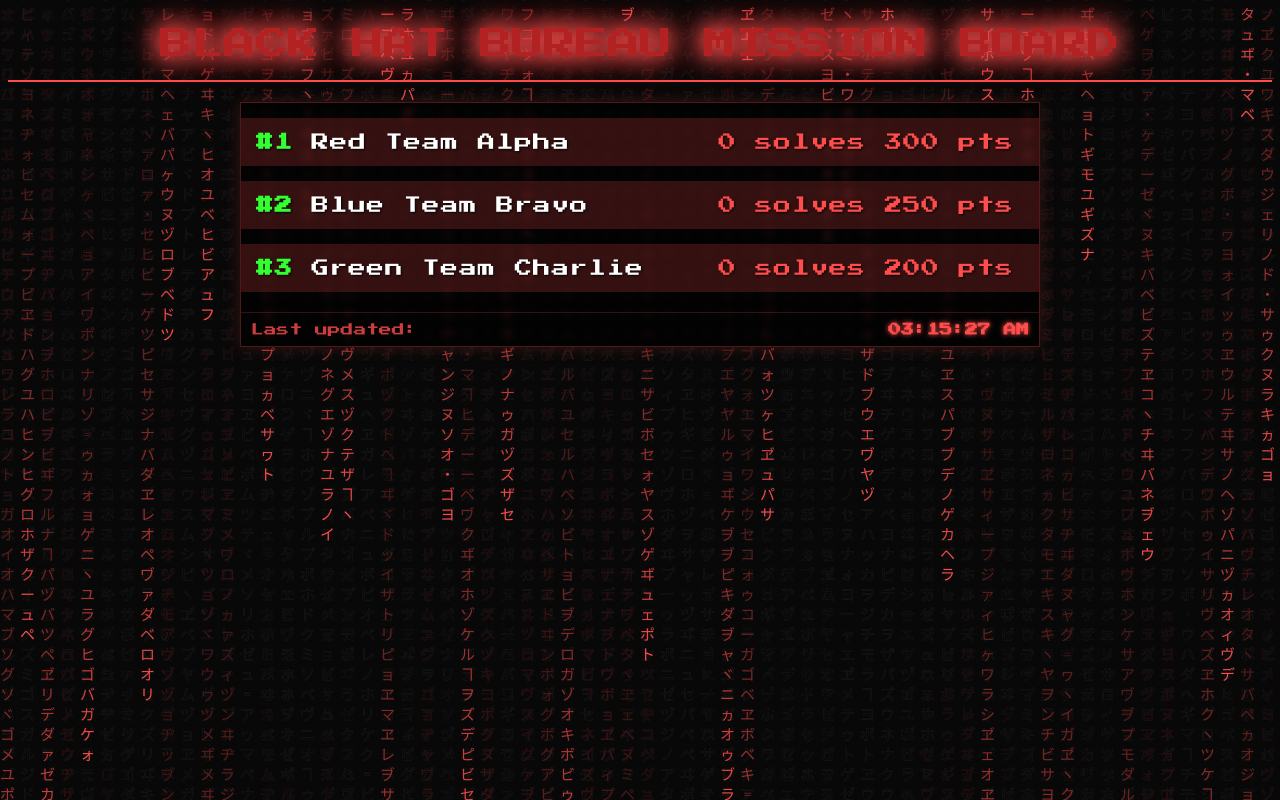
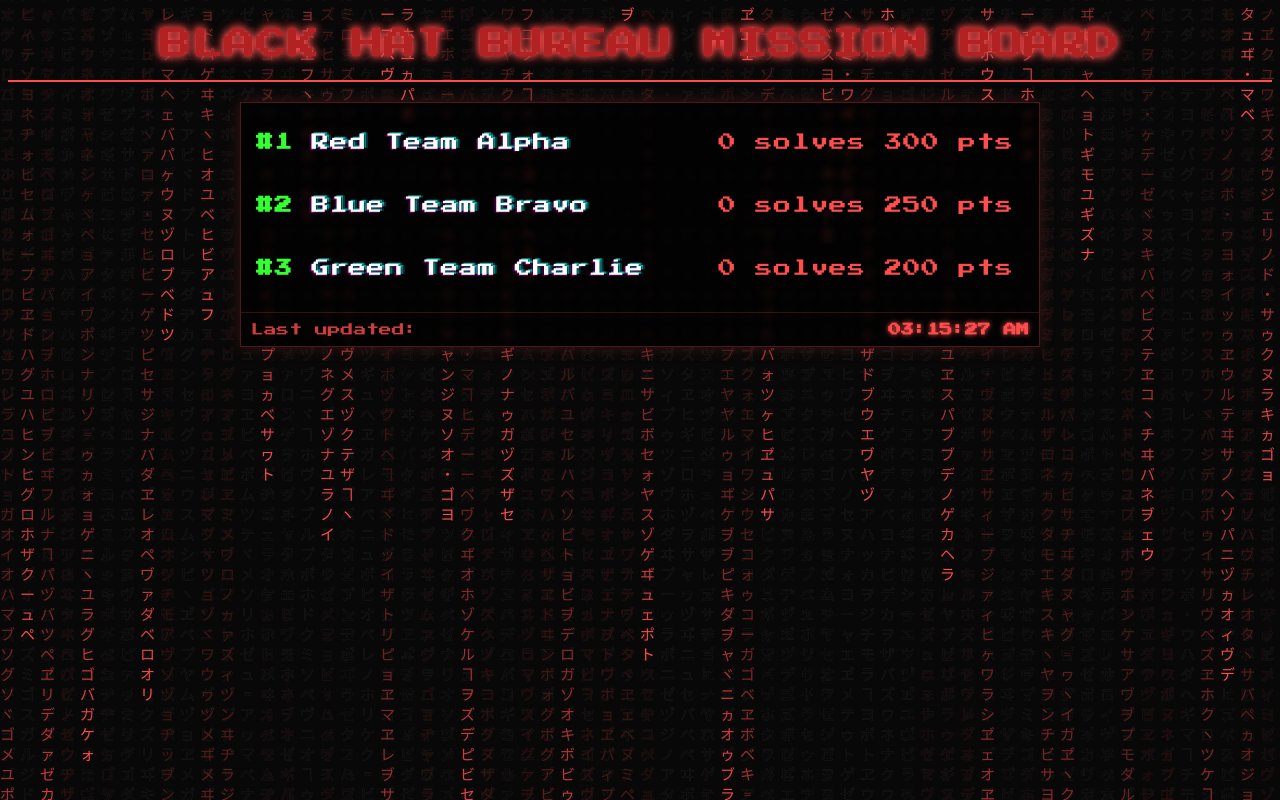
Before and after one commit to jondmarien/CTFd-Live-Scoreboard, a plain HTML site: page index.html in a window 1280 px wide. Drawn offline with Linux system fonts and the light colour scheme.

Commit message:
Kept member glitch on hover, added team name glitch w/o hover

```diff
--- a/assets/css/styles.css
+++ b/assets/css/styles.css
@@ -28,16 +28,6 @@ body {
 }
 
 /* Scoreboard Specific Styles */
-.hacker-header {
-    text-align: center;
-    font-size: 2em;
-    padding: 20px 0;
-    background-color: transparent;
-    border-bottom: 2px solid #ff4d4d;
-    text-transform: uppercase;
-    animation: glowText 1.5s infinite alternate;
-}
-
 .scoreboard {
     padding: 20px;
     max-width: 800px;
@@ -60,7 +50,8 @@ body {
     backdrop-filter: blur(3px); /* Frosted glass effect */
 }
 
-@media (max-width: 768px) {
+/* Modified scoreboard container for smaller screens (phones)*/
+@media (max-width: 968px) {
     .scoreboard-container {
       background-color: rgba(0, 0, 0, 0.85) !important;
       box-shadow: 0 0 10px rgba(255, 77, 77, 0.3);
@@ -76,7 +67,7 @@ body {
     border-top: 1px solid #ff4d4d;
 }
 
-/* Modified hacker-header with glitch effect */
+/* Hacker Header entries */
 .hacker-header {
     text-align: center;
     font-size: 2em;
@@ -84,11 +75,10 @@ body {
     background-color: transparent;
     border-bottom: 2px solid #ff4d4d;
     text-transform: uppercase;
-    animation: glowText 1.5s infinite alternate;
+    animation: glowText 3s infinite alternate; /* Increased from 1.5s to 3s */
     position: relative;
 }
 
-/* Glitch Effect for the header */
 .hacker-header::after {
     content: "Black Hat Bureau Mission Board";
     position: absolute;
@@ -101,20 +91,20 @@ body {
 }
 
 .hacker-header::before {
-    animation: glitch-animation 2s infinite linear;
+    animation: glitch-animation 4s infinite linear; /* Increased from 2s to 4s */
     color: #ff4d4d;
     z-index: -1;
-    text-shadow: 3px 0 #00ffff;
+    text-shadow: 2px 0 #00ffff; /* Reduced from 3px to 2px */
 }
 
 .hacker-header::after {
-    animation: glitch-animation 3s infinite linear;
+    animation: glitch-animation 6s infinite linear; /* Increased from 3s to 6s */
     color: #ff4d4d;
     z-index: -2;
-    text-shadow: -3px 0 #00ff00;
+    text-shadow: -2px 0 #00ff00; /* Reduced from -3px to -2px */
 }
 
-/* Add subtle glitch effect to team entries */
+/* Team entries */
 .team {
     position: relative;
     overflow: hidden;
@@ -146,11 +136,44 @@ body {
     z-index: -1;
 }
 
+/* Team header entries */
 .team-header {
     cursor: pointer;
     padding: 15px;
     background: rgba(255, 77, 77, 0.2);
     transition: all 0.3s ease;
+}
+
+.team-header .name {
+    position: relative;
+    color: #fff;
+    z-index: 1;
+}
+
+.team-header .name::before,
+.team-header .name::after {
+    content: attr(data-text);
+    position: absolute;
+    left: 0;
+    top: 0;
+    width: 100%;
+    height: 100%;
+    animation: team-glitch 2s infinite linear;
+    opacity: 0.7;
+}
+
+.team-header .name::before {
+    color: #00ffff;
+    z-index: -1;
+    text-shadow: 2px 0 rgba(0,255,255,0.3);
+    animation-delay: 0.2s;
+}
+
+.team-header .name::after {
+    color: #ff00ff;
+    z-index: -2;
+    text-shadow: -2px 0 rgba(255,0,255,0.3);
+    animation-delay: 0.4s;
 }
 
 .team-header:hover {
@@ -170,8 +193,11 @@ body {
     text-shadow: 1px 1px 2px rgba(0, 0, 0, 0.8);
     font-size: 1.1em;
     letter-spacing: 0.05em;
-  }
+    background: transparent !important;
+    overflow: visible;
+}
 
+/* Member entries */
 .members {
     max-height: 0;
     overflow: hidden;
@@ -199,6 +225,8 @@ body {
     color: #fff;
     transition: all 0.3s ease;
     margin-left: 10px;
+    background: transparent !important;
+    overflow: visible;
 }
 
 .member-score {
@@ -270,10 +298,14 @@ body {
     text-shadow: 0 0 5px #ff4d4d;
 }
 
-/* Existing Animations from Mission Panel */
+/* Enhanced Existing Animations from Mission Panel */
 @keyframes glowText {
-    0% { text-shadow: 0 0 5px #ff4d4d; }
-    100% { text-shadow: 0 0 20px #ff4d4d; }
+    0% {
+        text-shadow: 0 0 3px #ff4d4d, 0 0 7px #ff4d4d;
+    }
+    100% {
+        text-shadow: 0 0 10px #ff4d4d, 0 0 15px #ff4d4d; /* Reduced values */
+    }
 }
 
 /* Matrix Rain Animation */
@@ -316,12 +348,28 @@ body {
     }
 }
 
-/* Enhanced glow animation */
-@keyframes glowText {
-    0% {
-        text-shadow: 0 0 5px #ff4d4d, 0 0 10px #ff4d4d;
+@keyframes team-glitch {
+    0%, 100% {
+        transform: translate(0);
     }
-    100% {
-        text-shadow: 0 0 20px #ff4d4d, 0 0 30px #ff4d4d, 0 0 40px #ff4d4d;
+    20% {
+        transform: translate(-2px, 2px);
+    }
+    40% {
+        transform: translate(2px, -1px);
+    }
+    60% {
+        transform: translate(-1px, 1px);
+    }
+    80% {
+        transform: translate(1px, -2px);
     }
 }
+/*@keyframes glitch-animation {
+    0% { transform: translate(-2px, 2px); }
+    20% { transform: translate(2px, -2px); }
+    40% { transform: translate(-3px, 3px); }
+    60% { transform: translate(3px, -3px); }
+    80% { transform: translate(-2px, 2px); }
+    100% { transform: translate(2px, -2px); }
+}*/
--- a/assets/js/scoreboard.js
+++ b/assets/js/scoreboard.js
@@ -219,7 +219,7 @@ class Scoreboard {
         <div class="team" data-team-id="${team.id}">
             <div class="team-header team-name">
                 <span class="position">#${position}</span>
-                    <span class="name">${team.name}</span>
+                <span class="name" data-text="${team.name}">${team.name}</span>
                 <div class="solves-count">${solveCount} ${solveCount === 1 ? 'solve' : 'solves'} ${team.score} pts</div>
             </div>
             ${members.length > 0 ? `
```
Lines whose indentation alone changed are shown as unchanged.
